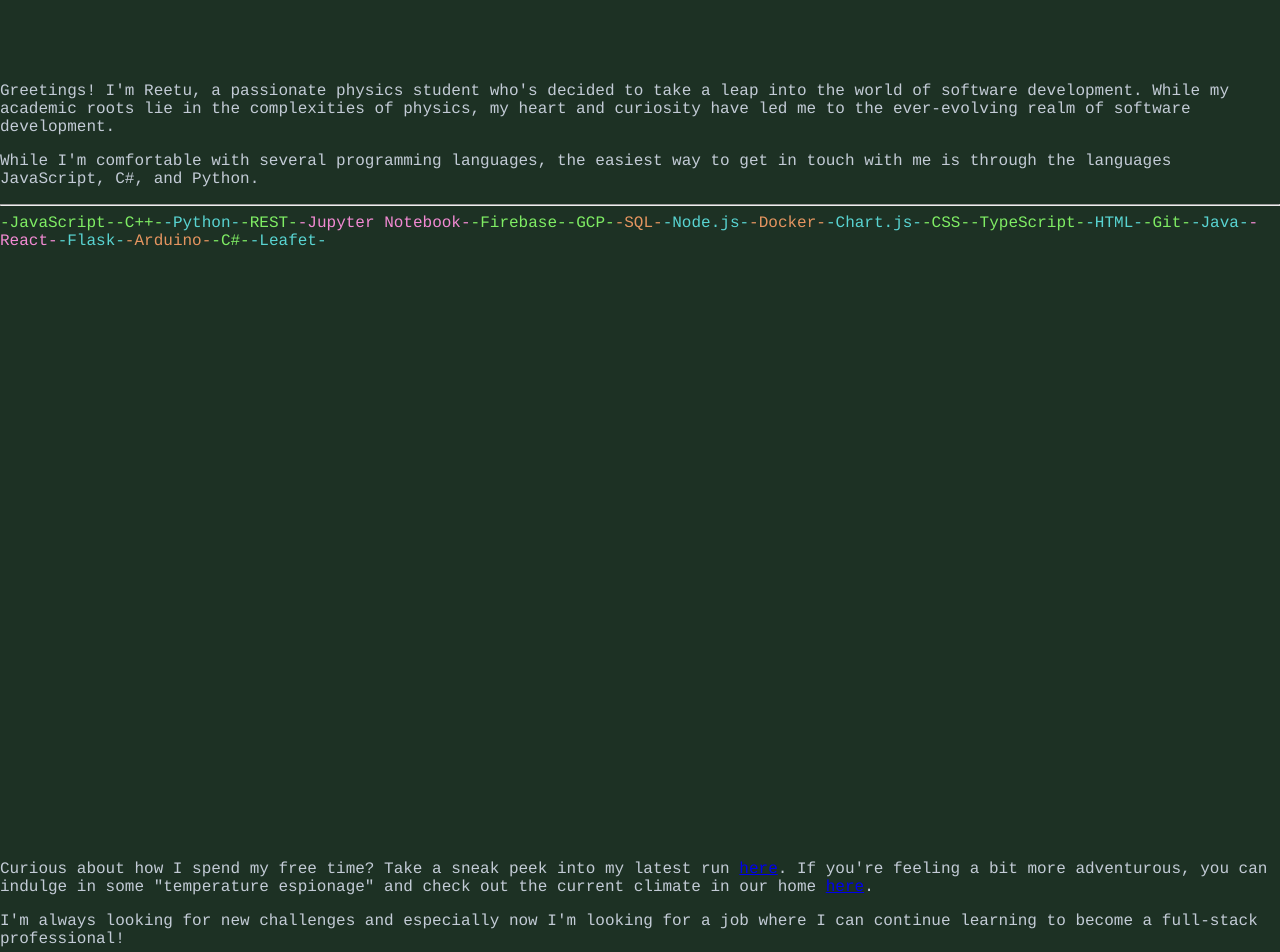
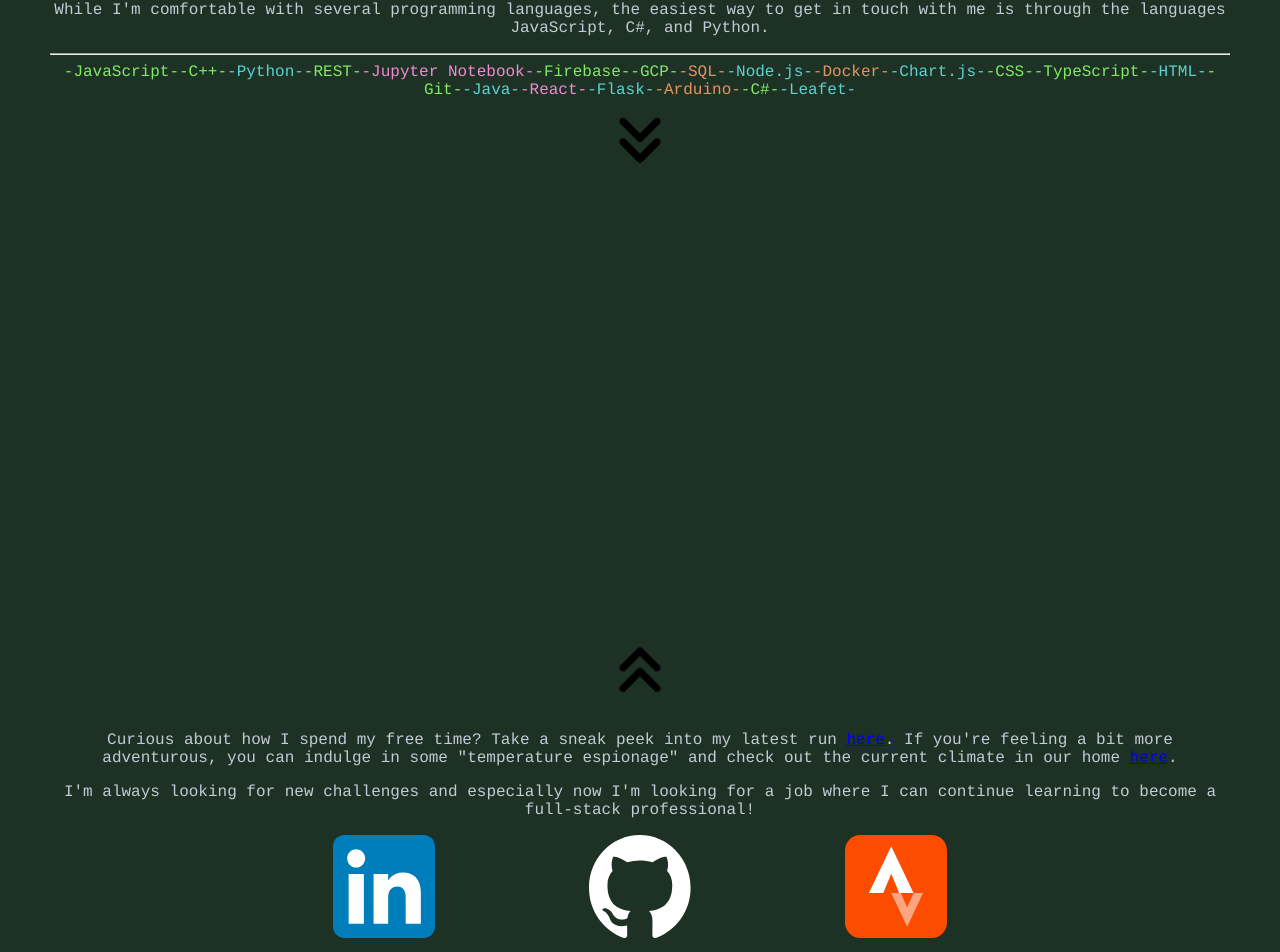
Before and after one commit to ReetuInkila/ReetuInkila, a React (Create React App) app in the folder app/: page / in a window 1280 px wide. Shown: the part 1042-1994 px from the top of the page. Built offline with nearby package versions, Linux system fonts and the light colour scheme.

Commit message:
links to navigate inside page

```diff
--- a/app/src/App.css
+++ b/app/src/App.css
@@ -5,7 +5,23 @@ body{
     color: #c3cbd6;
     font-family: Courier;
 }
+.page {
+    height: 100vh;
+    width: 100vw;
+    padding: 50px;
+    box-sizing: border-box;
+    text-align: center;
+}
+.link {
+    margin: 1vw 6vw 1vw 6vw;
+}
 .icon{
     width: 8vw;
     height: 8vw;
 }
+.upsideDownIcon {
+    transform-origin: center center;
+    transform: rotateX(180deg);
+    width: 8vw;
+    height: 8vw;
+}
--- a/app/src/App.js
+++ b/app/src/App.js
@@ -8,7 +8,7 @@ import Links from './pages/links'
 
 function App(props) {
   return(
-        <PageScroller style={{display: 'flex', flexDirection: 'column'}}>
+        <PageScroller>
             <Page style={{display: 'flex', alignItems: 'center', justifyContent: 'center'}} navTitle='Hello'>
                 <Home/>
             </Page>
--- a/app/src/components/Page.js
+++ b/app/src/components/Page.js
@@ -1,15 +1,10 @@
 function Page(props) {
     let {style, children, ...otherProps} = {...props}
-    let {height, width, ...cleanedStyle} = {...style}
 
-    let pageStyle = {
-      height: '100vh',
-      width: '100vw',
-      ...cleanedStyle
-    }
+
 
     return(
-      <div style={pageStyle} {...otherProps}>
+      <div className="page">
         {children}
       </div>
     )
--- a/app/src/pages/about.js
+++ b/app/src/pages/about.js
@@ -2,6 +2,7 @@
 
 import React from "react";
 import SkillsComponent from '../components/SkillsComponent';
+import scrollLogo from "./images/scroll.svg";
 
 
 const About = () => {
@@ -9,6 +10,7 @@ const About = () => {
 
 	return (
 		<div id="about">
+            <a href="#home"><img className="upsideDownIcon" alt="" src={scrollLogo}></img></a>
 			<p>
                 Greetings! I'm Reetu, a passionate physics student who's decided to take a leap into
                 the world of software development. While my academic roots lie in the complexities of
@@ -20,6 +22,7 @@ const About = () => {
                 touch with me is through the languages JavaScript, C#, and Python.
             </p>
             <SkillsComponent skills={skills} />
+            <a href="#contact" ><img className="icon" alt="" src={scrollLogo}></img></a>
 		</div>
 	);
 };
--- a/app/src/pages/home.js
+++ b/app/src/pages/home.js
@@ -1,8 +1,13 @@
 import React from "react";
+import scrollLogo from "./images/scroll.svg";
 
 const Home = () => {
 	return (
-		<h1>How Did You Find Here?</h1>
+        <div id="home">
+            <h1>How Did You Find Here?</h1>
+            <a href="#about" ><img className="icon" alt="" src={scrollLogo}></img></a>
+        </div>
+
 	);
 };
 
--- a/app/src/pages/links.js
+++ b/app/src/pages/links.js
@@ -3,10 +3,13 @@ import LinkComponent from '../components/LinkComponent';
 import linkedinLogo from "./logos/linkedin_icon.svg";
 import githubLogo from "./logos/github_icon_white.svg";
 import stravaLogo from "./logos/strava_icon.svg";
+import scrollLogo from "./images/scroll.svg";
+
 
 const Links = () => {
 	return (
 		<div id="contact">
+            <a href="#about"><img className="upsideDownIcon" alt="" src={scrollLogo}></img></a>
             <p>
                 Curious about how I spend my free time? Take a sneak peek into my latest
                 run <a href="https://syke.inkilareetu.fi/">here</a>. If you're feeling a bit more
```
Also changed, not shown: app/src/pages/images/scroll.svg (added).
